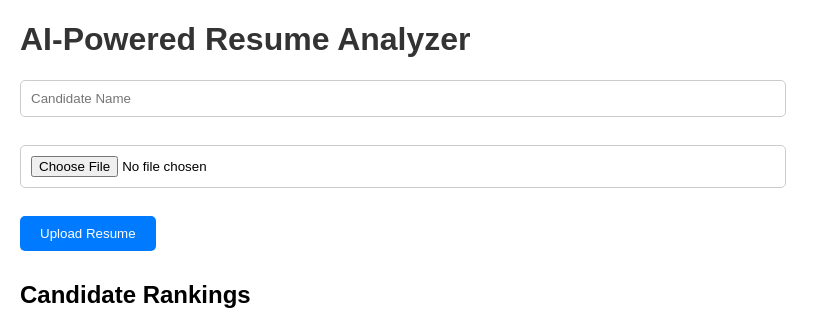
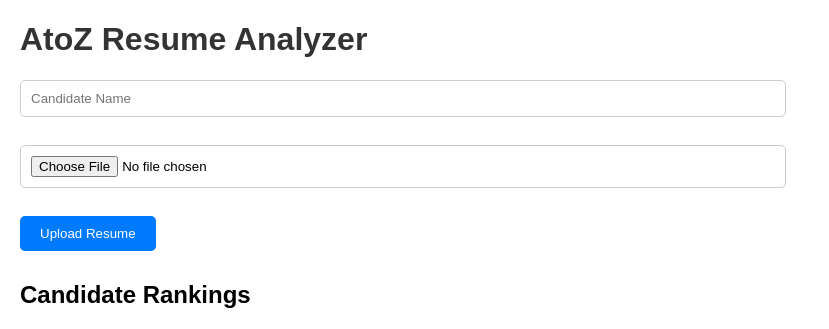
Before and after one commit to suman2k3/ai-resume-analyzer, a Flask app: page / in a window 1280 px wide. Shown: the top 329 px of the page, without its empty margins (0-829 px from the left). Run offline with Flask 3, Linux system fonts and the light colour scheme.

Commit message:
Update index.html

```diff
--- a/templates/index.html
+++ b/templates/index.html
@@ -15,7 +15,7 @@
     </style>
 </head>
 <body>
-    <h1>AI-Powered Resume Analyzer</h1>
+    <h1>AtoZ Resume Analyzer</h1>
 
     <!-- Upload Form -->
     <form method="POST" action="/" enctype="multipart/form-data">
```
